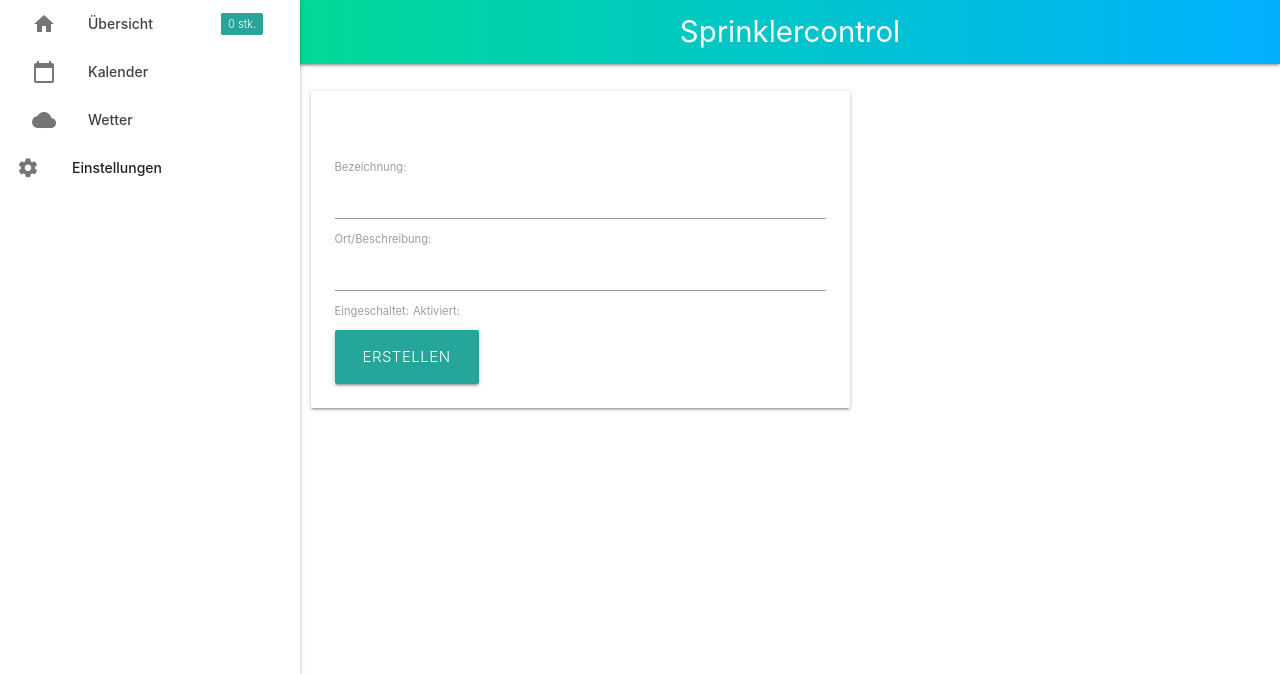
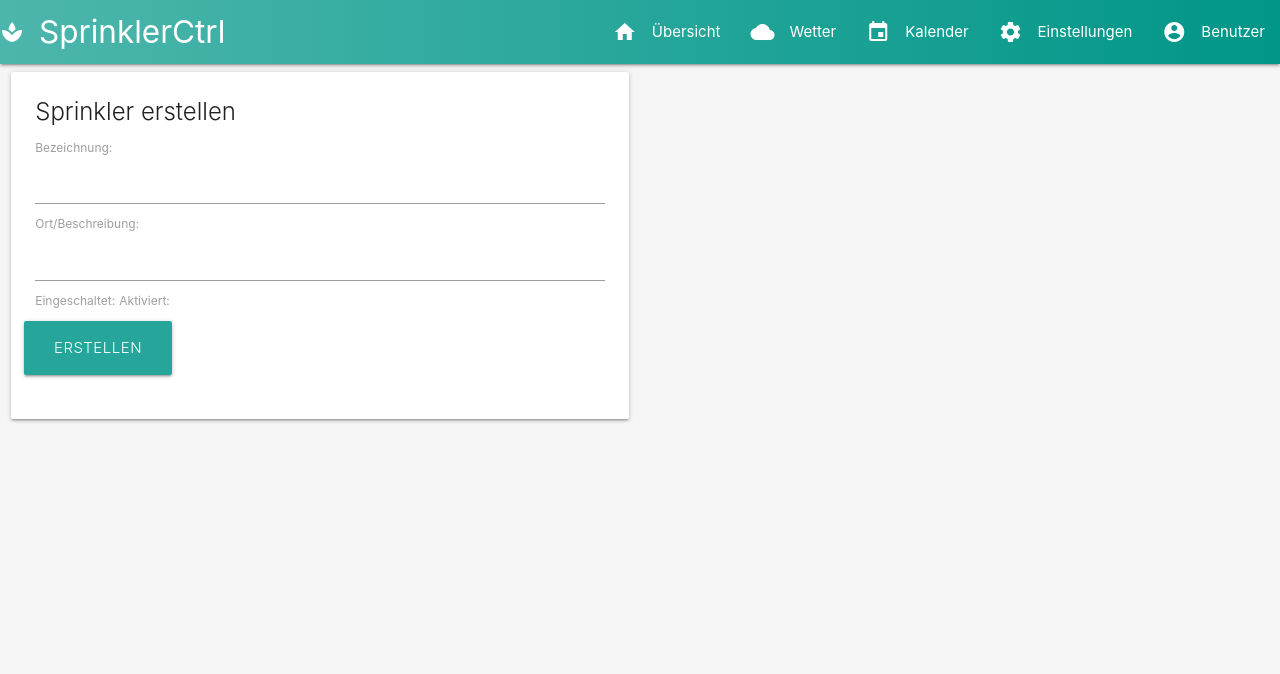
Before and after one commit to eckynde/sprinklercontrol, a Django app: page /settings/create_sprinkler in a window 1280 px wide. Shown: the top 674 px of the page. Run offline with Django 3.2, Linux system fonts and the light colour scheme; the visitor is signed in with stand-in values (Sample User, id 1); data that the repository does not hold is empty; some libraries are stand-ins or nearby versions.

Commit message:
UI-login-sprinklerviews

```diff
--- a/server/sprinklercontrolapp/views.py
+++ b/server/sprinklercontrolapp/views.py
@@ -32,18 +32,18 @@ class overview(LoginRequiredMixin, ListView):
 
 
 class settings(LoginRequiredMixin, TemplateView):
-    template_name = 'sprinklercontrolapp/settings.html'
+    template_name = 'SprinklerControlDesign/settings.html'
 
 
 class create_sprinkler(LoginRequiredMixin, CreateView):
-    template_name = 'sprinklercontrolapp/create_form.html'
+    template_name = 'sprinklerControlDesign/sprinklercreateform.html'
     model = Sprinkler
     form_class = SprinklerForm
     success_url = "/"
 
 
 class delete_sprinkler(LoginRequiredMixin, DeleteView):
-    template_name = 'sprinklercontrolapp/delete_form.html'
+    template_name = 'sprinklerControlDesign/sprinklerdeleteform.html'
     model = Sprinkler
     success_url = "/"
 
@@ -52,7 +52,7 @@ class delete_sprinkler(LoginRequiredMixin, DeleteView):
         return get_object_or_404(Sprinkler, id=id_)
 
 class alter_sprinkler(LoginRequiredMixin, UpdateView):
-    template_name = 'sprinklercontrolapp/alter_form.html'
+    template_name = 'sprinklerControlDesign/sprinkleralterform.html'
     model = Sprinkler
     form_class = SprinklerForm
     success_url = '/'
--- a/server/templates/sprinklerControlDesign/base.html
+++ b/server/templates/sprinklerControlDesign/base.html
@@ -24,16 +24,25 @@
         <div class="nav-wrapper" style="background: rgb(2,0,36);
         background: linear-gradient(90deg, rgba(2,0,36,1) 0%, rgba(77,182,172,1) 0%, rgba(0,150,136,1) 100%);">
             <a href="#" class="brand-logo"><i class="large material-icons left">spa</i>SprinklerCtrl</a>
+            <a href="#" data-target="mobile-demo" class="sidenav-trigger"><i class="material-icons">menu</i></a>
             <ul id="nav-mobile" class="right hide-on-med-and-down">
-                <li class="active"><a href=""><i class="large material-icons left">home</i>Übersicht</a></li>
-                <li><a href=""><i class="large material-icons left">cloud</i>Wetter</a></li>
-                <li><a href=""><i class="large material-icons left">event</i>Kalender</a></li>
-                <li><a href=""><i class="large material-icons left">settings</i>Einstellungen</a></li>
+                <li><a href="/"><i class="large material-icons left">home</i>Übersicht</a></li>
+                <li><a href="/weather"><i class="large material-icons left">cloud</i>Wetter</a></li>
+                <li><a href="/calendar"><i class="large material-icons left">event</i>Kalender</a></li>
+                <li><a href="/settings"><i class="large material-icons left">settings</i>Einstellungen</a></li>
                 <li><a href=""><i class="large material-icons left">account_circle</i>Benutzer</a></li>
             </ul>
+
         </div>
     </nav>
 
+    <ul class="sidenav" id="mobile-demo">
+        <li><a href="/"><i class="small material-icons left">home</i>Übersicht</a></li>
+        <li><a href="/weather"><i class="small material-icons left">cloud</i>Wetter</a></li>
+        <li><a href="/calendar/"><i class="small material-icons left">event</i>Kalender</a></li>
+        <li><a href="/settings/"><i class="small material-icons left">settings</i>Einstellungen</a></li>
+        <li><a href=""><i class="small material-icons left">account_circle</i>Benutzer</a></li>
+    </ul>
 
 
     {% block content %}
--- /dev/null
+++ b/server/templates/sprinklerControlDesign/sprinklercreateform.html
@@ -0,0 +1,33 @@
+{% extends 'sprinklerControlDesign/base.html' %}
+{% load materializecss %}
+{% block title %}
+
+{% endblock %}
+
+
+{% block content %}
+<div class="row">
+    <div class="col s12 m9 l6">
+        <div class="card">
+            <div class="card-content">
+                            <div class="card-title">Sprinkler erstellen</div>
+            <form method="post">
+                {% csrf_token %}
+                {{ form|materializecss }}
+                <p>
+                    <div class="row">
+                        <button style="margin-top: 10px;" type="submit"
+                        class="waves-effect waves light btn-large col s3">Erstellen</button>
+                    </div>
+                </p>
+            </form>
+            </div>
+
+        </div>
+    </div>
+</div>
+{% endblock %}
+
+{% block script %}
+
+{% endblock %}
--- a/server/templates/sprinklercontrolapp/settings.html
+++ /dev/null
@@ -1,4 +0,0 @@
-{% extends 'sprinklercontrolapp/base.html' %}
-{% block content %}
-
-{% endblock %}
```
Also changed, not shown: server/templates/sprinklerControlDesign/overview.html (+10 -7 lines), server/templates/sprinklerControlDesign/settings.html (added, +19 -0 lines), server/templates/sprinklerControlDesign/sprinkleralterform.html (added, +37 -0 lines), server/templates/sprinklerControlDesign/sprinklerdeleteform.html (added, +32 -0 lines).
